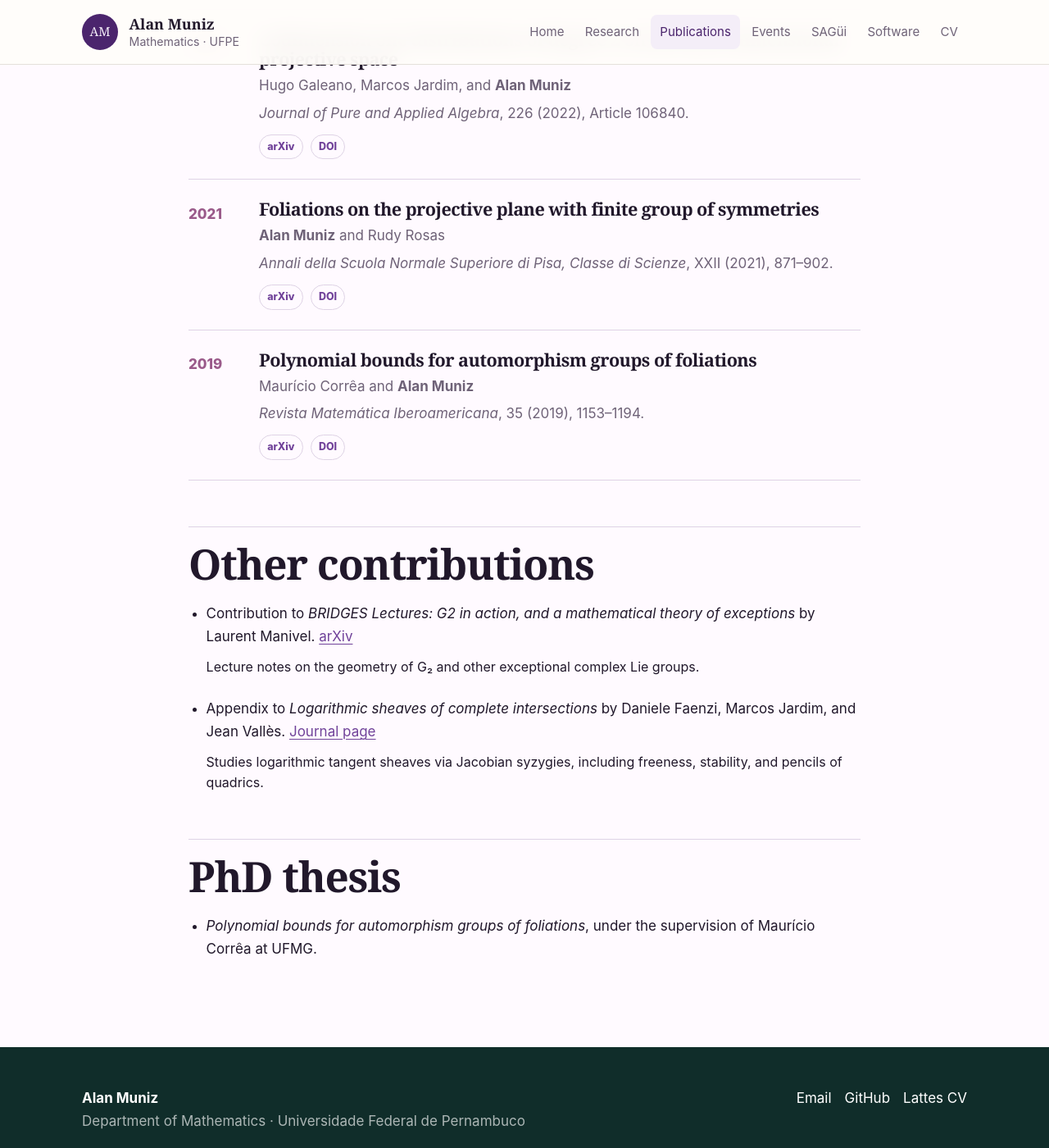
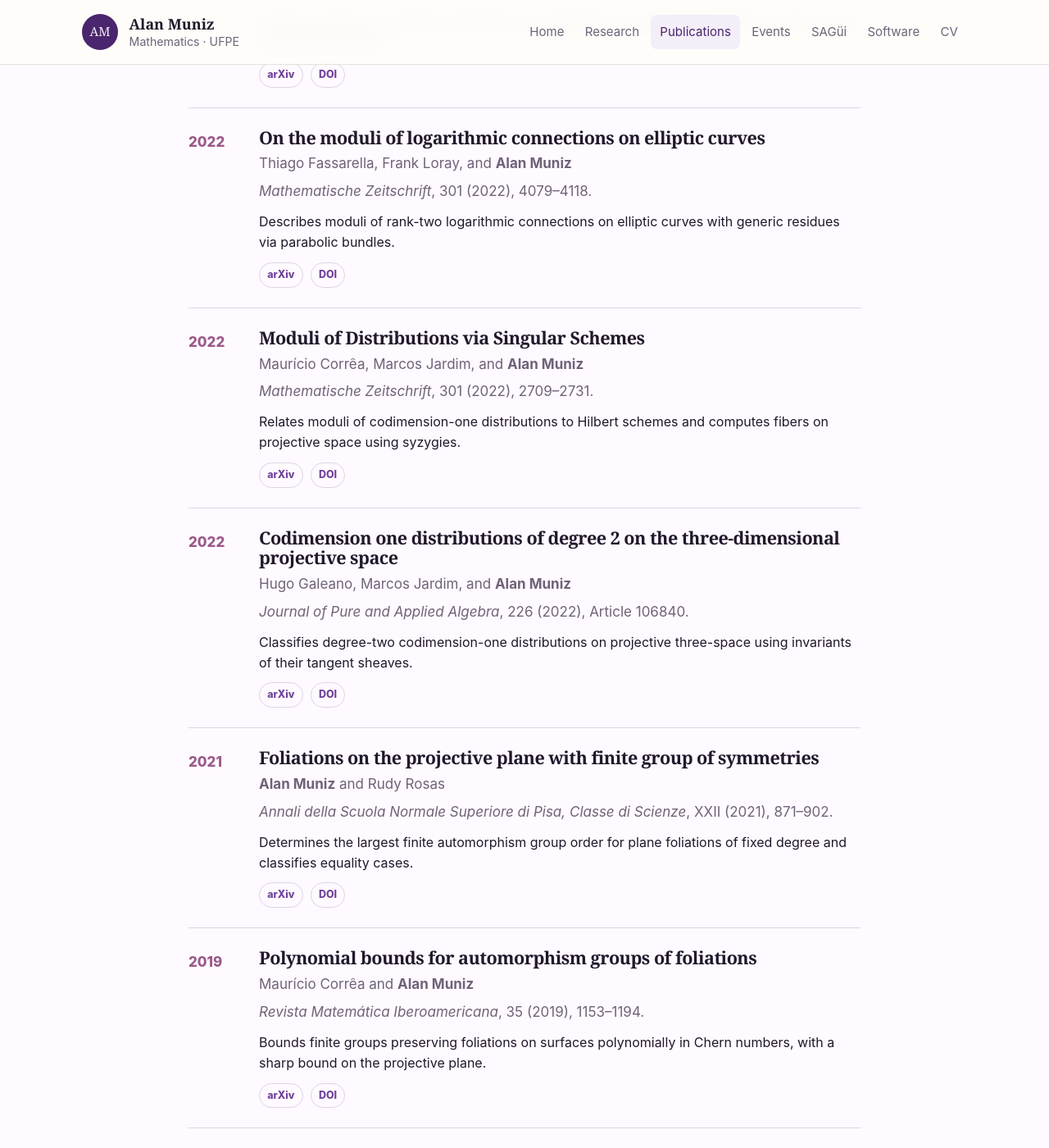
Before and after one commit to alannmuniz/alannmuniz.github.io, a Jekyll site: the page built from publications.md, in a window 1280 px wide and 1400 px high, scrolled down 2586 px. Shown: the whole window at 82% size. Built offline with Jekyll 4.4.1, drawn with Linux system fonts in a browser that asks for light colours; some of the changed text lies outside the part shown.

Commit message:
Add files via upload

```diff
--- a/_data/preprints.yml
+++ b/_data/preprints.yml
@@ -2,8 +2,10 @@
   title: "Remarks on the second Chern class of a foliation"
   authors: "<strong>Alan Muniz</strong>"
   arxiv: "https://arxiv.org/abs/2601.12558"
+  description: "Bounds the second Chern class of a foliation and the degree of its codimension-two singular scheme."
 
 - year: 2022
   title: "Holomorphic foliations of degree two and arbitrary dimension"
   authors: "Maurício Corrêa and <strong>Alan Muniz</strong>"
   arxiv: "https://arxiv.org/abs/2207.12880"
+  description: "Classifies non-algebraically integrable degree-two foliations on projective spaces of arbitrary dimension."
--- a/_data/publications.yml
+++ b/_data/publications.yml
@@ -5,6 +5,7 @@
   note: "Accepted for publication"
   arxiv: "https://arxiv.org/abs/2604.05553"
   doi: "https://doi.org/10.1007/s00574-026-00533-3"
+  description: "Determines minimal degrees of differential forms and describes low-degree foliations on cominuscule Grassmannians."
 
 - year: 2026
   title: "Degree-one foliations on complete intersections"
@@ -13,6 +14,7 @@
   note: "Accepted for publication"
   arxiv: "https://arxiv.org/abs/2507.08090"
   doi: "https://doi.org/10.1016/j.jpaa.2026.108415"
+  description: "Studies degree-one codimension-one foliations on smooth complete intersections via foliations on manifolds covered by lines."
 
 - year: 2025
   title: "On the minimal algebraic complexity of the rank-one approximation problem for general inner products"
@@ -21,6 +23,7 @@
   note: "Accepted for publication"
   arxiv: "https://arxiv.org/abs/2309.15105"
   doi: "https://doi.org/10.1090/mcom/4176"
+  description: "Studies how the Euclidean distance degree of rank-one tensor varieties varies with the choice of inner product."
 
 - year: 2025
   title: "P-Forms from Syzygies"
@@ -29,6 +32,7 @@
   note: "57 (2025), Article 19"
   arxiv: "https://arxiv.org/abs/2212.11845"
   doi: "https://doi.org/10.13137/2464-8728/37300"
+  description: "Constructs polynomial differential p-forms from syzygies of ideals, with Macaulay2 examples of instanton bundles."
 
 - year: 2025
   title: "Rank-two reflexive sheaves on the projective space with second Chern class equal to four"
@@ -37,6 +41,7 @@
   note: "56 (2025), Article 25"
   arxiv: "https://arxiv.org/abs/2312.05509"
   doi: "https://doi.org/10.1007/s00574-025-00451-w"
+  description: "Studies spectra and moduli of rank-two reflexive sheaves on projective three-space with second Chern class four."
 
 - year: 2023
   title: "Codimension one foliations on homogeneous varieties"
@@ -45,6 +50,7 @@
   note: "434 (2023), 109332"
   arxiv: "https://arxiv.org/abs/2209.06487"
   doi: "https://doi.org/10.1016/j.aim.2023.109332"
+  description: "Studies moduli of low-degree codimension-one foliations on rational homogeneous spaces using equivariant methods."
 
 - year: 2022
   title: "On the moduli of logarithmic connections on elliptic curves"
@@ -53,6 +59,7 @@
   note: "301 (2022), 4079–4118"
   arxiv: "https://arxiv.org/abs/2008.11767"
   doi: "https://doi.org/10.1007/s00209-022-03041-4"
+  description: "Describes moduli of rank-two logarithmic connections on elliptic curves with generic residues via parabolic bundles."
 
 - year: 2022
   title: "Moduli of Distributions via Singular Schemes"
@@ -61,6 +68,7 @@
   note: "301 (2022), 2709–2731"
   arxiv: "https://arxiv.org/abs/2010.02382"
   doi: "https://doi.org/10.1007/s00209-022-03001-y"
+  description: "Relates moduli of codimension-one distributions to Hilbert schemes and computes fibers on projective space using syzygies."
 
 - year: 2022
   title: "Codimension one distributions of degree 2 on the three-dimensional projective space"
@@ -69,6 +77,7 @@
   note: "226 (2022), Article 106840"
   arxiv: "https://arxiv.org/abs/2102.09273"
   doi: "https://doi.org/10.1016/j.jpaa.2021.106840"
+  description: "Classifies degree-two codimension-one distributions on projective three-space using invariants of their tangent sheaves."
 
 - year: 2021
   title: "Foliations on the projective plane with finite group of symmetries"
@@ -77,6 +86,7 @@
   note: "XXII (2021), 871–902"
   arxiv: "https://arxiv.org/abs/1806.02844"
   doi: "https://doi.org/10.2422/2036-2145.201906_011"
+  description: "Determines the largest finite automorphism group order for plane foliations of fixed degree and classifies equality cases."
 
 - year: 2019
   title: "Polynomial bounds for automorphism groups of foliations"
@@ -85,3 +95,4 @@
   note: "35 (2019), 1153–1194"
   arxiv: "https://arxiv.org/abs/1601.07945"
   doi: "https://doi.org/10.4171/RMI/1081"
+  description: "Bounds finite groups preserving foliations on surfaces polynomially in Chern numbers, with a sharp bound on the projective plane."
```
